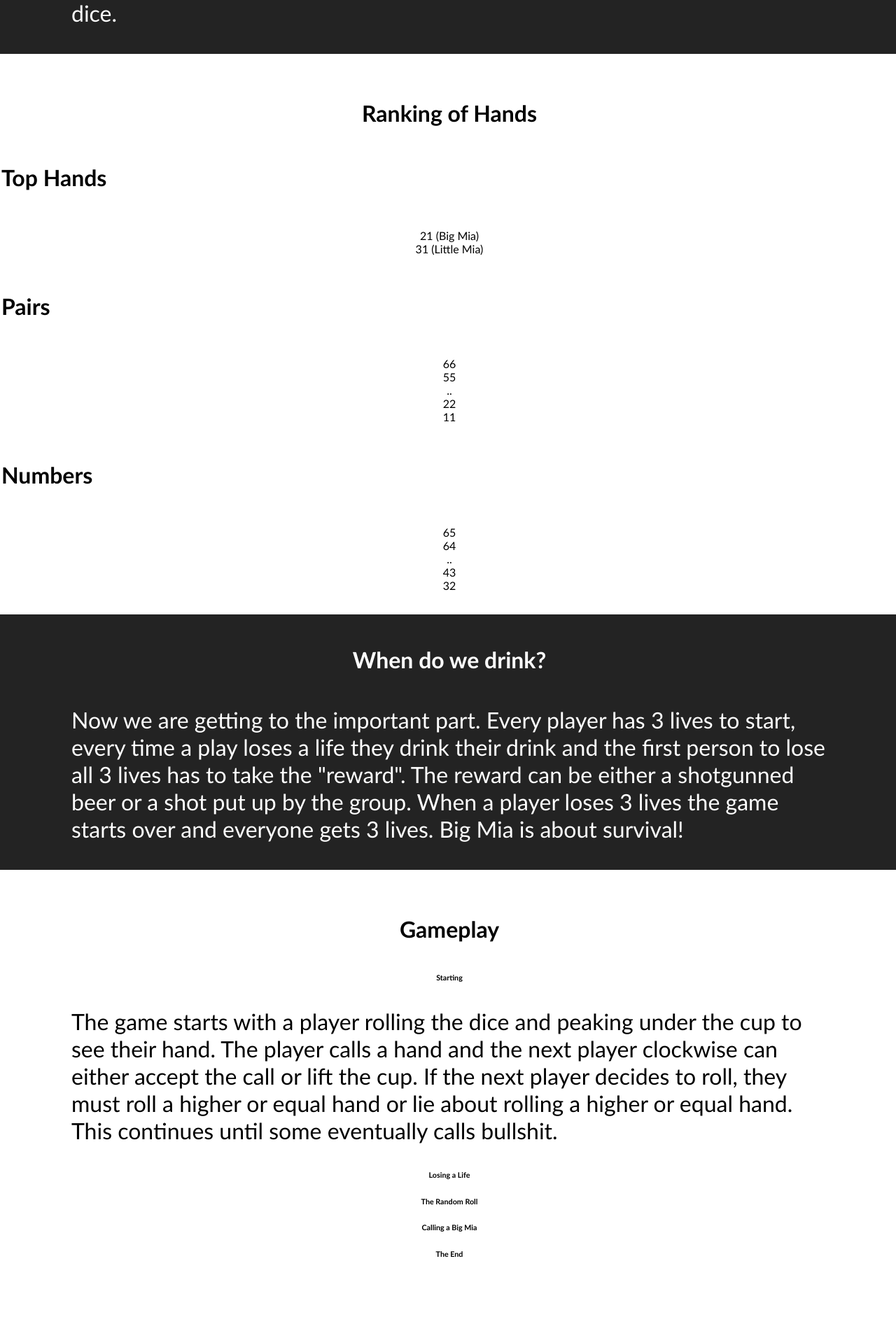
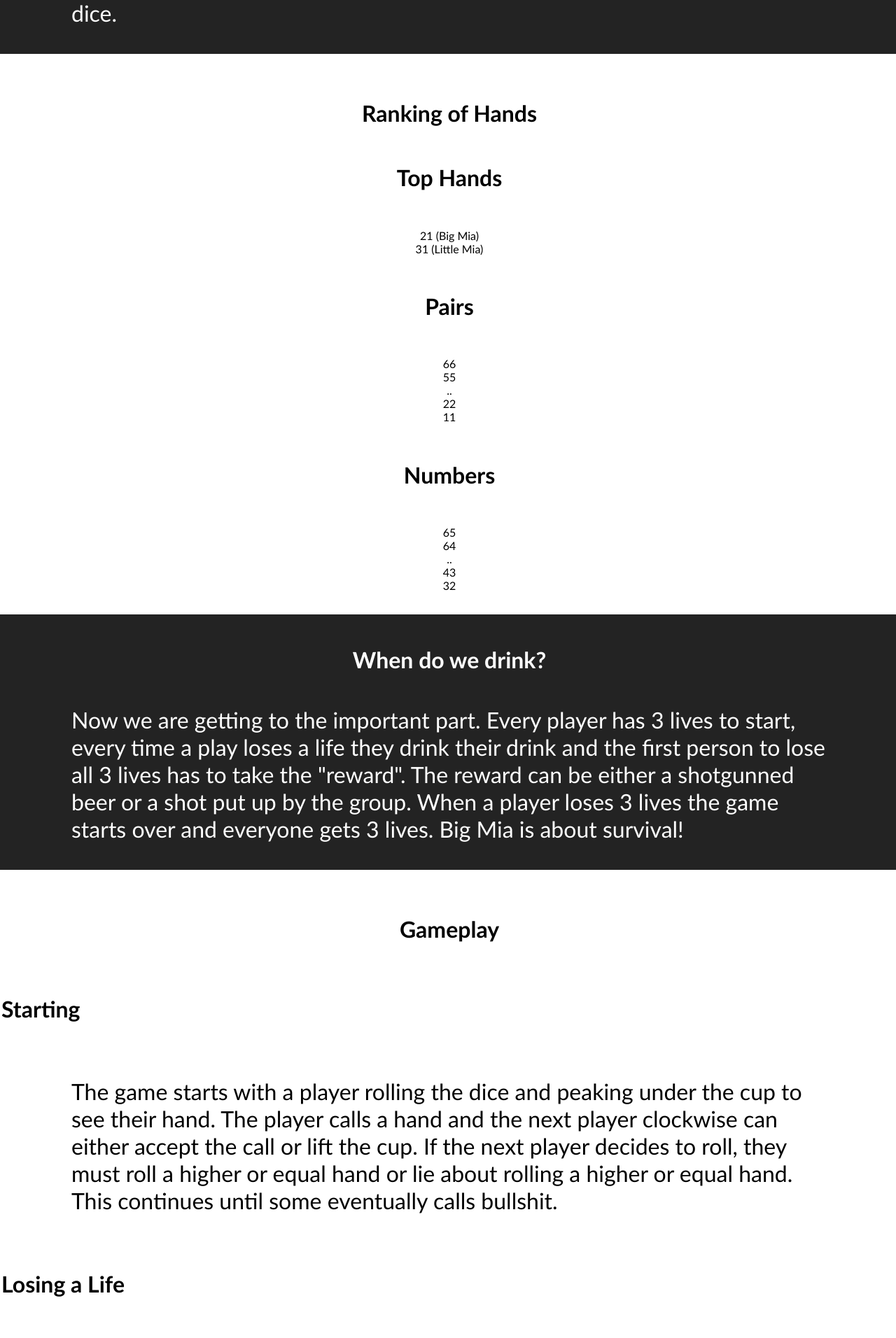
Before and after one commit to bryanrideout/bryanrideout.github.io, a Jekyll site: the page index.html, which Jekyll copies as it is, in a window 1280 px wide. Shown: the part 1471-3383 px from the top of the page at 70% size. Built offline with Jekyll 4.4.1, drawn with Linux system fonts in a browser that asks for light colours; before the commit the page ends 3316 px from its top, so only the background shows below that.

Commit message:
Update main.css

```diff
--- a/css/main.css
+++ b/css/main.css
@@ -25,10 +25,10 @@ h4 {
 }
 
 h5 {
-	font-size: 1.5em;
+	font-size: 2em;
 }
 
-h5 {
+h6 {
 	text-align: left;
 	font-size: 2em;
 	font-weight: bold;
```
